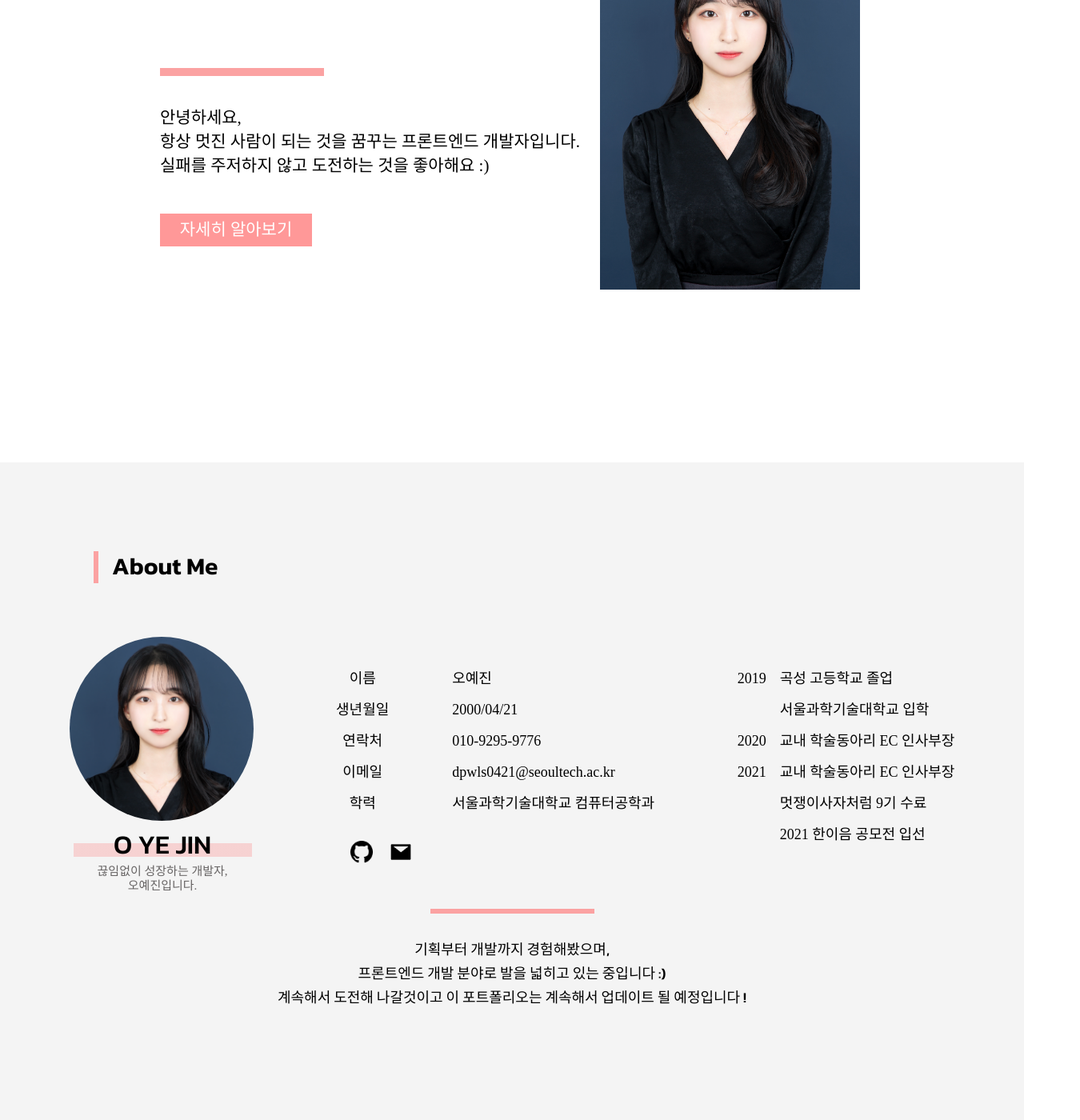
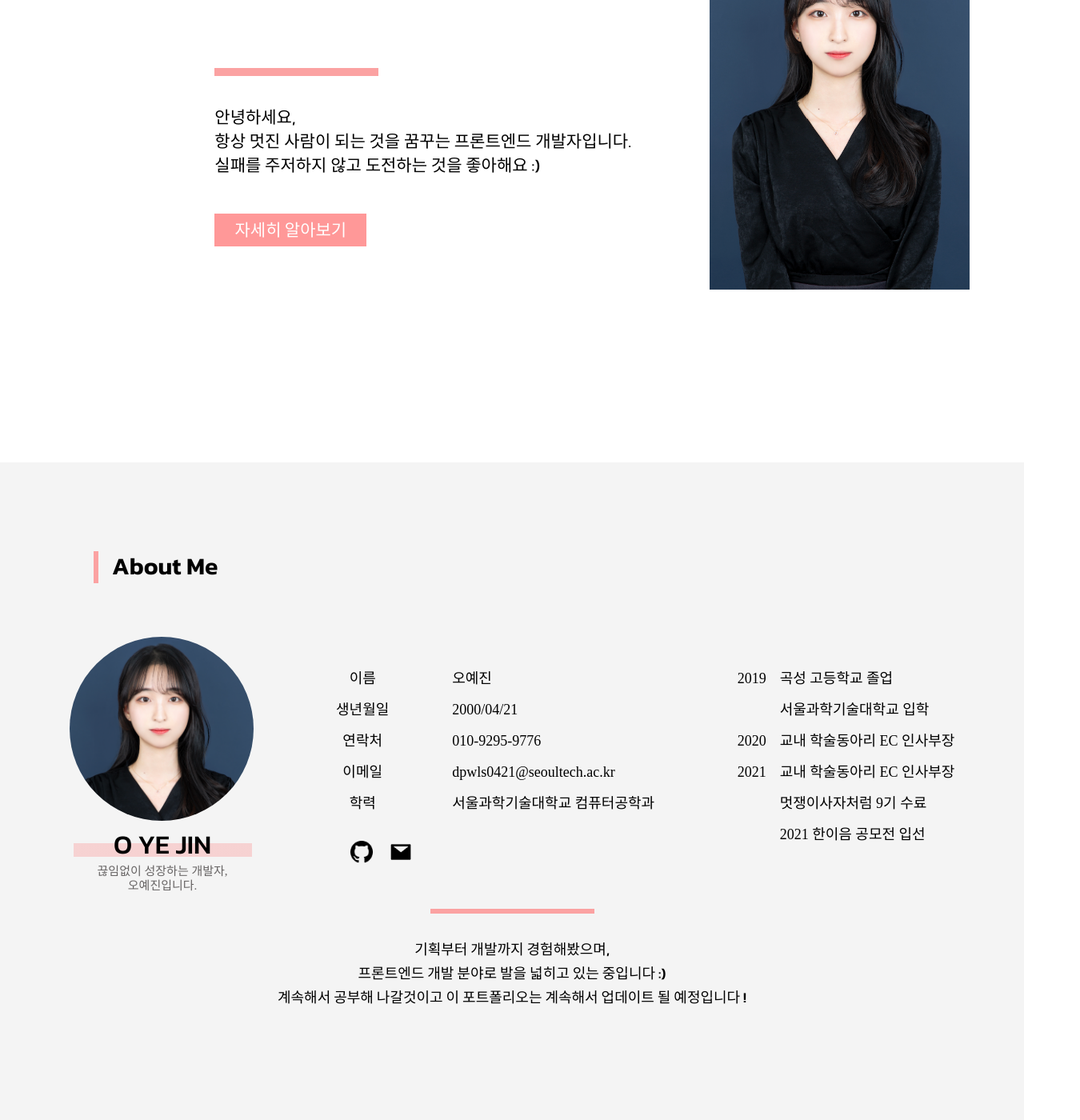
Before and after one commit to yexjin/yejin-portfolio, a React (Create React App) app in the folder portfolio/: page / in a window 1280 px wide. Shown: the part 340-1740 px from the top of the page at 80% size, 1350 px wide, since content can reach past the window. Built offline with nearby package versions, Linux system fonts and the light colour scheme; a web font is replaced by a local one.

Commit message:
[반응형] Banner, AboutMe 수정

```diff
--- a/portfolio/src/components/atoms/AboutMeText.js
+++ b/portfolio/src/components/atoms/AboutMeText.js
@@ -1,5 +1,7 @@
 import React from 'react'
 import styled from 'styled-components'
+import { useMediaQuery } from "react-responsive";
+
 
 const Box = styled.div`
 width: 691px;
@@ -27,13 +29,27 @@ margin: 0 auto;
 `
 
 function AboutMeText() {
-    return (
-        <Box data-aos="fade-up"  data-aos-duration="3000">
+    const isMobile = useMediaQuery({ query: " (max-width: 767px)" });
+
+    return(
+        <>
+        {(!isMobile) && (
+            <Box data-aos="fade-up"  data-aos-duration="3000">
+                기획부터 개발까지 경험해봤으며, <br />
+                프론트엔드 개발 분야로 발을 넓히고 있는 중입니다 :) <br />
+                계속해서 공부해 나갈것이고 이 포트폴리오는 계속해서 업데이트 될 예정입니다 !
+            </Box>
+        )}
+        {isMobile && (
+            <Box data-aos="fade-up"  data-aos-duration="3000">
             기획부터 개발까지 경험해봤으며, <br />
             프론트엔드 개발 분야로 발을 넓히고 있는 중입니다 :) <br />
-            계속해서 도전해 나갈것이고 이 포트폴리오는 계속해서 업데이트 될 예정입니다 !
-        </Box>
-    )
+            계속해서 공부해 나갈것이고 <br />
+            이 포트폴리오는 계속해서 업데이트 될 예정입니다 !
+            </Box>
+        )}
+        </>
+        )
 }
 
 export default AboutMeText
--- a/portfolio/src/components/atoms/BannerButton.js
+++ b/portfolio/src/components/atoms/BannerButton.js
@@ -7,7 +7,7 @@ cursor: pointer;
 width: 190px;
 height: 41px;
 padding-top: 8px;
-font-family: Noto-Bold;
+font-family: Kanit-Bold;
 font-style: normal;
 font-size: 21px;
 line-height: 25px;
--- a/portfolio/src/components/atoms/BannerSmallText.js
+++ b/portfolio/src/components/atoms/BannerSmallText.js
@@ -6,7 +6,7 @@ const Text = styled.div`
 width: 550px;
 height: 85px;
 
-font-family: Noto-Regular;
+font-family: Kanit-Regular;
 font-style: normal;
 font-size: 21px;
 line-height: 30px;
--- a/portfolio/src/components/atoms/Logo.js
+++ b/portfolio/src/components/atoms/Logo.js
@@ -16,11 +16,11 @@ text-decoration: none;
 @media screen and (max-width: 1279px) {
     font-size: 18px;
     line-height: 20px;
-    margin-top: 20px;
+    margin-top: 32px;
   }
 @media screen and (max-width: 767px) {
     font-size: 17px;
-    margin-top: 25px;
+    margin-top: 30px;
 }
 `
 
--- a/portfolio/src/components/molecules/BannerImages.js
+++ b/portfolio/src/components/molecules/BannerImages.js
@@ -8,7 +8,6 @@ AOS.init();
 
 const Box = styled.div`
 margin-top: 242px;
-width: 600px;
 height: auto;
 @media screen and (max-width: 1279px) {
     margin-top: 130px;
@@ -22,8 +21,7 @@ background: #C4C4C4;
 @media screen and (max-width: 1279px) {
     width: 197px;
     height: 270px;
-    margin-left: -140px;
-    position: fixed;
+    margin-right: 100px;
   }
 @media screen and (max-width: 767px) {
     visibility: hidden;
--- a/portfolio/src/components/organisms/HeaderButtons.js
+++ b/portfolio/src/components/organisms/HeaderButtons.js
@@ -8,7 +8,7 @@ margin-top: 27px;
 `
 
 const Click = styled.button`
-width: 130px;
+width: 140px;
 font-family: Kanit-SemiBold;
 font-style: normal;
 font-size: 22px;
--- a/portfolio/src/components/templates/Banner.js
+++ b/portfolio/src/components/templates/Banner.js
@@ -6,7 +6,7 @@ import CTLoading from '../organisms/CTLoading'
 
 const Box = styled.div`
 display: flex;
-justify-content: space-between;
+justify-content: space-evenly;
 height: 839px;
 margin-bottom: 79px;
 @media screen and (max-width: 1279px) {
```
